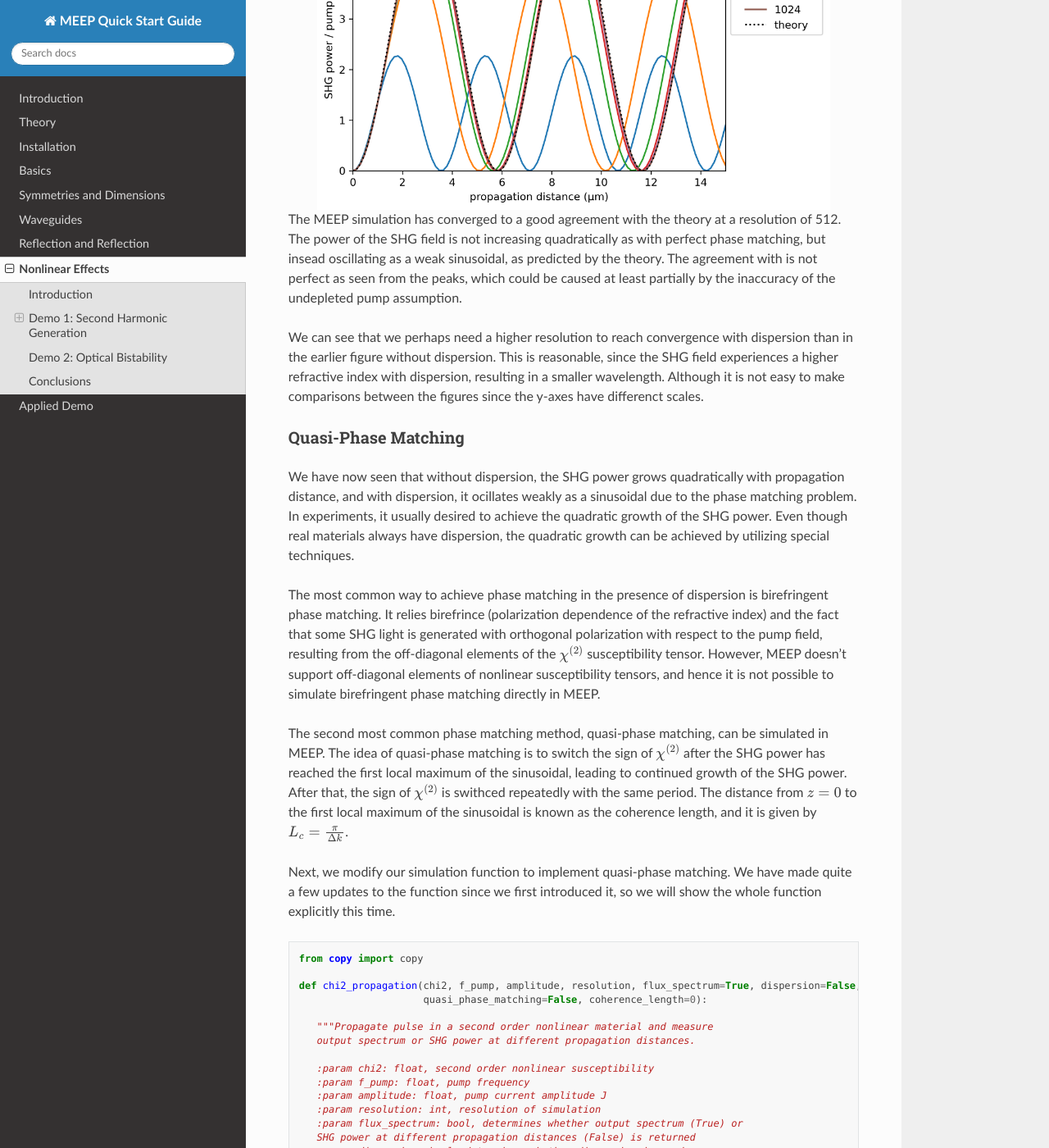
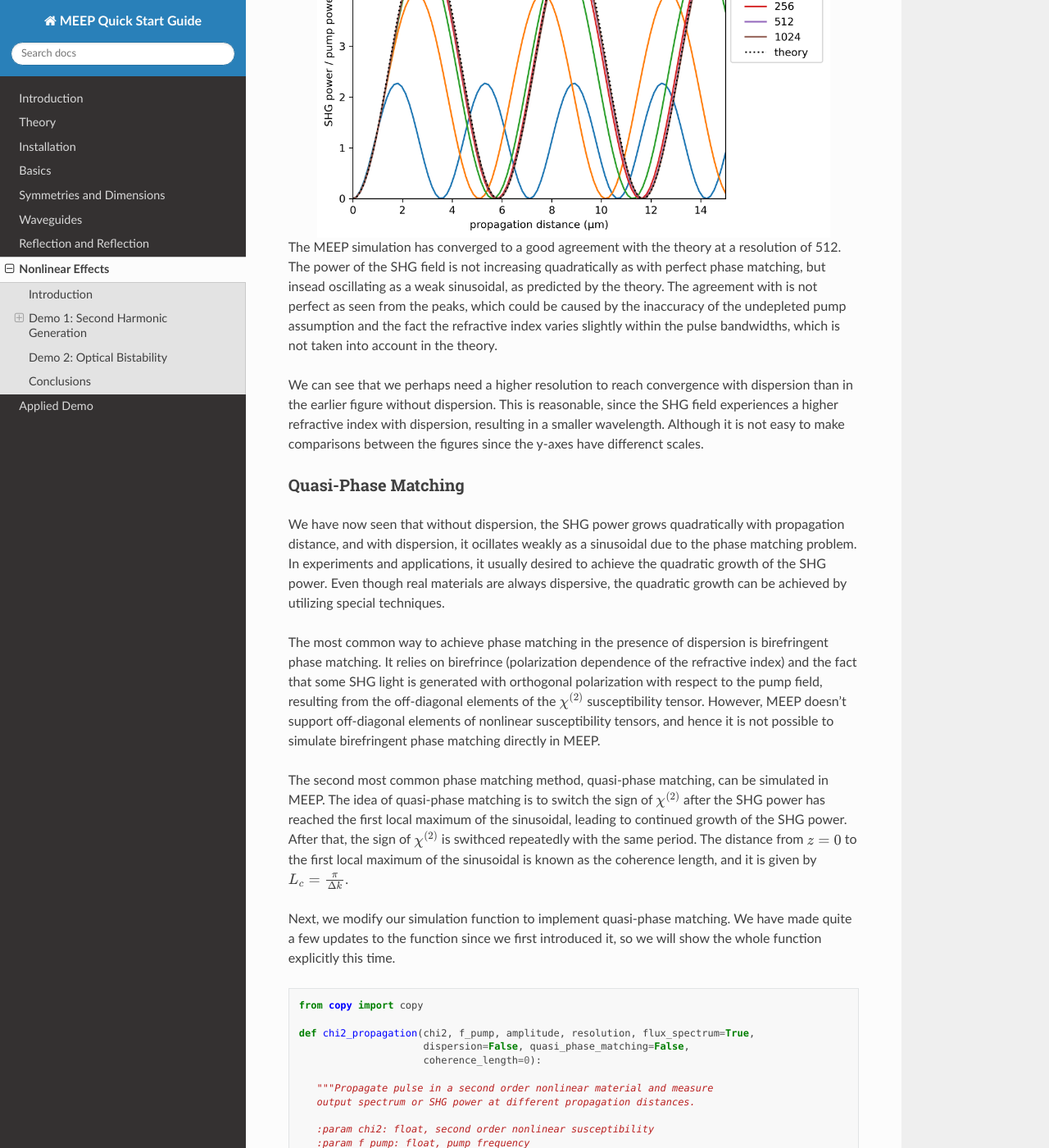
Before and after one commit to lehtisa/tuni_meep_doc, a Sphinx documentation site: the page built from docs/source/nonlinear_phenomena.rst, in a window 1280 px wide and 1400 px high, scrolled down 12427 px. Shown: the whole window at 82% size. Built offline with Sphinx 7.4.7 and the Read the Docs theme 3.1.0, drawn with Linux system fonts in a browser that asks for light colours; some of the changed text lies outside the part shown.

Commit message:
Add minor updates to demo 1

```diff
--- a/docs/source/nonlinear_phenomena.rst
+++ b/docs/source/nonlinear_phenomena.rst
@@ -101,6 +101,7 @@ Next, we define a simulation function that propagates the input pulse in a :math
       :param f_pump: float, pump frequency
       :param amplitude: float, pump current amplitude J
       :param resolution: int, resolution of simulation
+
       :return: (np.ndarray, np.ndarray), output spectral powers and
       corresponding frequencies
       """
@@ -347,7 +348,7 @@ Interestingly, when the resolution is too low, we get completely incorrect behav
 SHG with Dispersion: Phase Matching Problem
 -------------------------------------------
 
-Having successfully conquered SHG without the presence of dispersion, we will move on to simulate SHG in a material with dispersion, giving rise to the phase matching problem. Dispersion can be easily included in MEEP by importing materials with predefined dispersion from the `meep.materials library <https://meep.readthedocs.io/en/latest/Materials/>`_. It is also possible to use `user defined dispersion <https://meep.readthedocs.io/en/master/Materials/#material-dispersion>`_, but we will restrain ourselves to using only predefined dispersion in this demo.
+Having successfully conquered SHG without the presence of dispersion, we will move on to simulate SHG in a dispersive material, giving rise to the phase matching problem. Dispersion can be easily included in MEEP by importing materials with predefined dispersion from the `meep.materials library <https://meep.readthedocs.io/en/latest/Materials/>`_. It is also possible to use `user defined dispersion <https://meep.readthedocs.io/en/master/Materials/#material-dispersion>`_, but we will restrain ourselves to using only predefined dispersion in this demo.
 
 The predefined dispersion relation of LiNbO\ :sub:`3`\ can be plotted as follows:
 
@@ -442,7 +443,8 @@ Next, we plot a comparison of MEEP results and theory:
    n1 = n0
    n2 = np.sqrt(LiNbO3.epsilon(2*f_pump)[0,0])
    delta_k_SI = 2*omega_pump_SI/c * (n1 - n2)
-   power_ratio_theory_disp = omega_pump_SI**2 / (n1*n2 * c**2 * delta_k_SI**2) * (chi2_E_prod)**2 * np.sin(delta_k_SI*z_theory/2)**2
+   power_ratio_theory_disp = (omega_pump_SI**2 / (n1*n2 * c**2 * delta_k_SI**2)
+                              * (chi2_E_prod)**2 * np.sin(delta_k_SI*z_theory/2)**2)
 
    # plot power ratio predicted by theory
    ax.plot(z_theory/a, power_ratio_theory_disp, "k:", label="theory")
@@ -459,16 +461,16 @@ Next, we plot a comparison of MEEP results and theory:
    :width: 90%
    :align: center
 
-The MEEP simulation has converged to a good agreement with the theory at a resolution of 512. The power of the SHG field is not increasing quadratically as with perfect phase matching, but insead oscillating as a weak sinusoidal, as predicted by the theory. The agreement with is not perfect as seen from the peaks, which could be caused at least partially by the inaccuracy of the undepleted pump assumption.
+The MEEP simulation has converged to a good agreement with the theory at a resolution of 512. The power of the SHG field is not increasing quadratically as with perfect phase matching, but insead oscillating as a weak sinusoidal, as predicted by the theory. The agreement with is not perfect as seen from the peaks, which could be caused by the inaccuracy of the undepleted pump assumption and the fact the refractive index varies slightly within the pulse bandwidths, which is not taken into account in the theory.
 
 We can see that we perhaps need a higher resolution to reach convergence with dispersion than in the earlier figure without dispersion. This is reasonable, since the SHG field experiences a higher refractive index with dispersion, resulting in a smaller wavelength. Although it is not easy to make comparisons between the figures since the y-axes have differenct scales.
 
 Quasi-Phase Matching
 --------------------
 
-We have now seen that without dispersion, the SHG power grows quadratically with propagation distance, and with dispersion, it ocillates weakly as a sinusoidal due to the phase matching problem. In experiments, it usually desired to achieve the quadratic growth of the SHG power. Even though real materials always have dispersion, the quadratic growth can be achieved by utilizing special techniques.
+We have now seen that without dispersion, the SHG power grows quadratically with propagation distance, and with dispersion, it ocillates weakly as a sinusoidal due to the phase matching problem. In experiments and applications, it usually desired to achieve the quadratic growth of the SHG power. Even though real materials are always dispersive, the quadratic growth can be achieved by utilizing special techniques.
 
-The most common way to achieve phase matching in the presence of dispersion is birefringent phase matching. It relies birefrince (polarization dependence of the refractive index) and the fact that some SHG light is generated with orthogonal polarization with respect to the pump field, resulting from the off-diagonal elements of the :math:`\chi^{(2)}` susceptibility tensor. However, MEEP doesn't support off-diagonal elements of nonlinear susceptibility tensors, and hence it is not possible to simulate birefringent phase matching directly in MEEP.
+The most common way to achieve phase matching in the presence of dispersion is birefringent phase matching. It relies on birefrince (polarization dependence of the refractive index) and the fact that some SHG light is generated with orthogonal polarization with respect to the pump field, resulting from the off-diagonal elements of the :math:`\chi^{(2)}` susceptibility tensor. However, MEEP doesn't support off-diagonal elements of nonlinear susceptibility tensors, and hence it is not possible to simulate birefringent phase matching directly in MEEP.
 
 The second most common phase matching method, quasi-phase matching, can be simulated in MEEP. The idea of quasi-phase matching is to switch the sign of :math:`\chi^{(2)}` after the SHG power has reached the first local maximum of the sinusoidal, leading to continued growth of the SHG power. After that, the sign of :math:`\chi^{(2)}` is swithced repeatedly with the same period. The distance from :math:`z=0` to the first local maximum of the sinusoidal is known as the coherence length, and it is given by :math:`L_c=\frac{\pi}{\Delta k}`.
 
@@ -478,8 +480,9 @@ Next, we modify our simulation function to implement quasi-phase matching. We ha
 
    from copy import copy
 
-   def chi2_propagation(chi2, f_pump, amplitude, resolution, flux_spectrum=True, dispersion=False,
-                        quasi_phase_matching=False, coherence_length=0):
+   def chi2_propagation(chi2, f_pump, amplitude, resolution, flux_spectrum=True,
+                        dispersion=False, quasi_phase_matching=False,
+                        coherence_length=0):
 
       """Propagate pulse in a second order nonlinear material and measure
       output spectrum or SHG power at different propagation distances.
@@ -495,6 +498,7 @@ Next, we modify our simulation function to implement quasi-phase matching. We ha
       is used
       :param coherence_length: float, if quasi-phase matching is used, determines
       the length after which sign of chi2 is swithced
+
       :return: if flux_spectrum==True, returns tuple the (spectral powers,
       corresponding frequencies), otherwise returns the tuple (SHG powers,
       corresponding propagation distances, initial pump power)
@@ -658,7 +662,8 @@ We can now calculate the theoretical curve and plot it with the MEEP simulation
       return y
 
    stairs = np.array([quasi_staircase(z_i, delta_k_SI) for z_i in z_theory])
-   power_ratio_theory_quasi = 1/2 *  omega_pump_SI**2 / (n1*n2 * c**2 * delta_k_SI**2) * (chi2_E_prod)**2 * stairs
+   power_ratio_theory_quasi = (1/2 *  omega_pump_SI**2 / (n1*n2 * c**2 * delta_k_SI**2)
+                               * (chi2_E_prod)**2 * stairs)
    ax.plot(z_theory/a, power_ratio_theory_quasi, "k:", label="theory")
 
    ax.plot(z_theory/a, power_ratio_theory_disp, "k:")
@@ -675,7 +680,7 @@ We can now calculate the theoretical curve and plot it with the MEEP simulation
    :width: 90%
    :align: center
 
-The simulation agrees quite well with the theory again. With quasi-phase matching, the SHG power is growing approximately quadratically, but not as steeply as with perfect phase matching. Compared to the case without phase mathing, the benefit of quasi-phase matching is evident.
+The simulation agrees quite well with the theory again. As with the case with dispersion, the slight discrepancy with the theory is likely caused by the inaccuracy of the undepleted pump assumption and the slight variation of refractive index within the pulse bandwidths. With quasi-phase matching, the SHG power is growing approximately quadratically, but not as steeply as with perfect phase matching. Compared to the case without phase matching, the benefit of quasi-phase matching is evident.
 
 Demo 2: Optical Bistability
 ===========================
```
